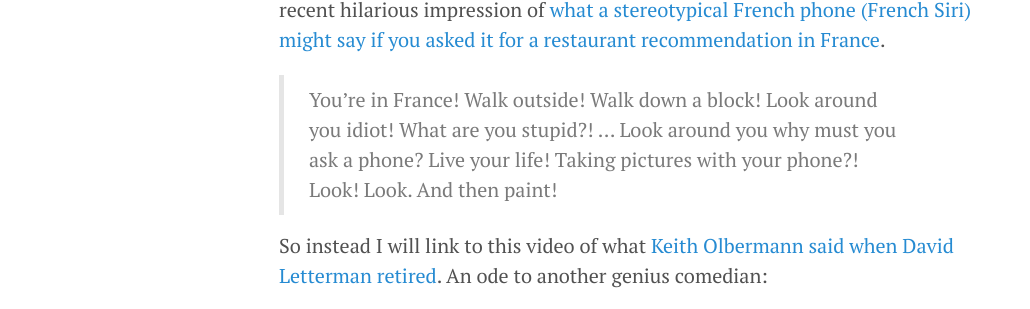
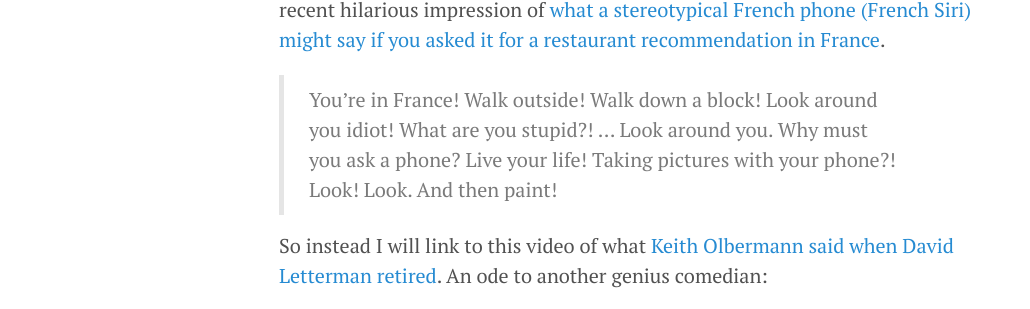
Before and after one commit to imclaren/blog, a Jekyll site: the page built from _posts/2014-08-12-robin-williams.md, in a window 1280 px wide and 900 px high, scrolled down 2654 px. Shown: the part 174-483 px from the top of the window, without its empty margins (1-1031 px from the left). Built offline with Jekyll 4.4.1, drawn with Linux system fonts in a browser that asks for light colours; Markdown is read by kramdown in place of the engine named in the settings.

```diff
--- a/_posts/2014-08-12-robin-williams.md
+++ b/_posts/2014-08-12-robin-williams.md
@@ -39,7 +39,7 @@ I mean, he used to go on talk shows, and the host would basically say the name o
 
 I can't bring myself to link to any of his clips and movies.  Well OK, just one.  His recent hilarious impression of [what a stereotypical French phone (French Siri) might say if you asked it for a restaurant recommendation in France](https://www.youtube.com/watch?v=0dI-WZ5cvM0).
 
-> You're in France!  Walk outside!  Walk down a block! Look around you idiot!  What are you stupid?! ... Look around you why must you ask a phone? Live your life! Taking pictures with your phone?!  Look! Look.  And then paint!
+> You're in France!  Walk outside!  Walk down a block! Look around you idiot!  What are you stupid?! ... Look around you.  Why must you ask a phone? Live your life! Taking pictures with your phone?!  Look! Look.  And then paint!
 
 So instead I will link to this video of what [Keith Olbermann said when David Letterman retired](https://www.youtube.com/watch?v=yfkd4i9Hlsc).  An ode to another genius comedian:
 
```
